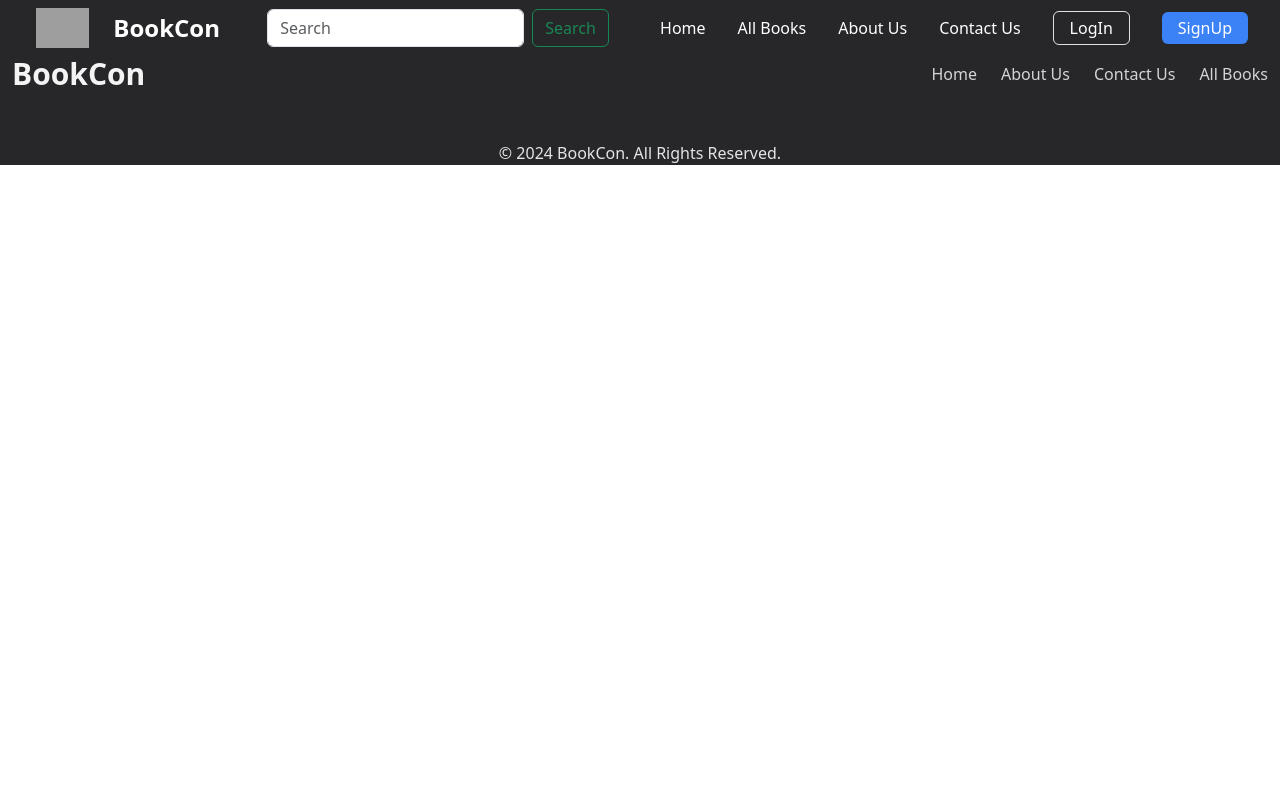
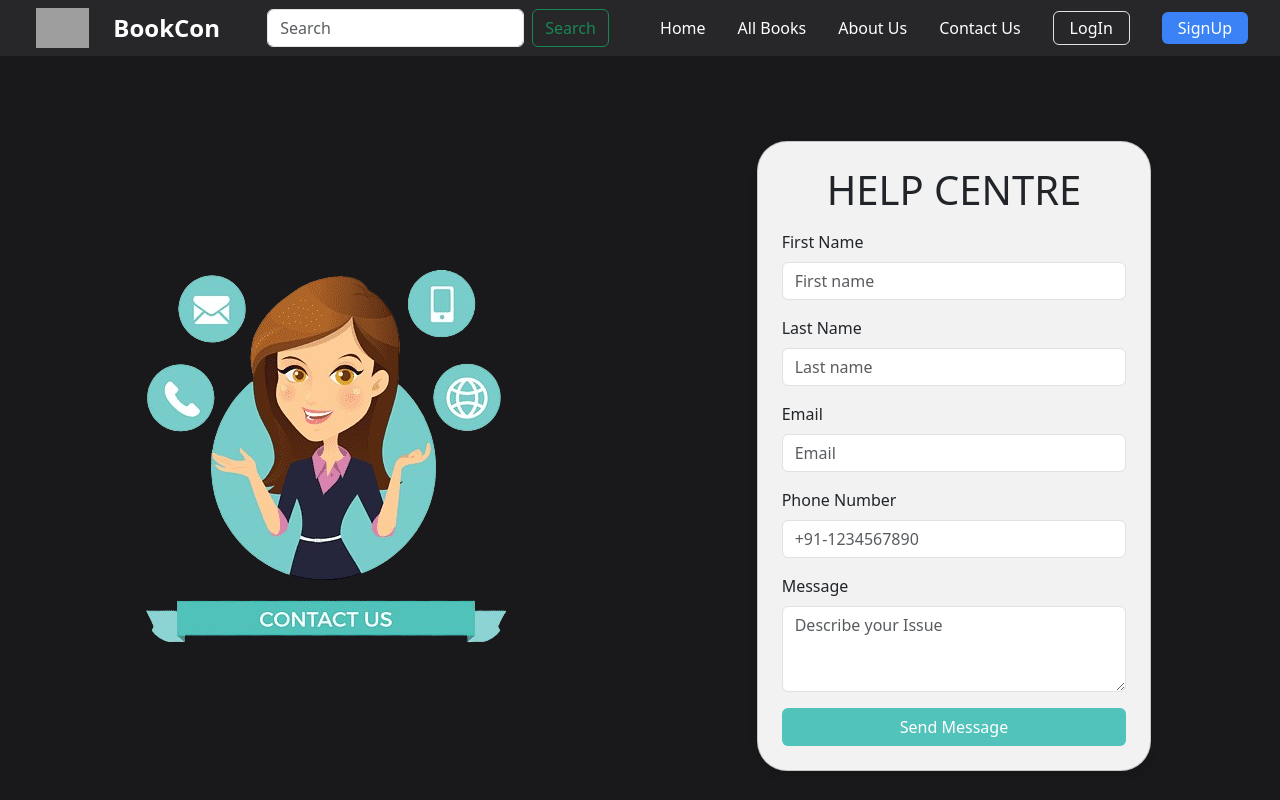
Before and after one commit to nottpande/BookCon, a React (Vite) app in the folder frontend/: page /contact-us in a window 1280 px wide. Shown: the top 800 px of the page. Built offline with nearby package versions, Linux system fonts and the light colour scheme; grey boxes are pictures that could not be loaded.

Commit message:
minor changes

```diff
--- a/frontend/src/App.jsx
+++ b/frontend/src/App.jsx
@@ -18,6 +18,7 @@ import AllOrders from "./components/AdminPages/AllOrders";
 import AddBook from "./components/AdminPages/AddBook";
 import UpdateBooks from "./components/AdminPages/UpdateBooks";
 import AboutUs from "./pages/About_Us";
+import ContactUs from "./pages/ContactUs";
 const App = () => {
     const dispatch = useDispatch();
     const role = useSelector((state) => state.auth.role);
@@ -42,6 +43,7 @@ const App = () => {
                     element={<ViewBookDetails />}
                 />
                 <Route path="/about-us" element={<AboutUs/>}></Route>
+                <Route path="/contact-us" element={<ContactUs/>}></Route>
                 <Route path="/cart" element={<Cart />} />
                 <Route path="/login" element={<Login />} />
                 <Route path="/signup" element={<Signup />} />
--- a/frontend/src/components/Navbar.css
+++ b/frontend/src/components/Navbar.css
@@ -1,3 +1,3 @@
-.searchbar {
-    width : 600px;
+.form-control.me-2 .searchbar {
+    width: 600px;
 }
--- a/frontend/src/components/Navbar.jsx
+++ b/frontend/src/components/Navbar.jsx
@@ -70,8 +70,8 @@ const Navbar = () => {
             </Link>
           </div>
           <form class="d-flex" role="search">
-          <input class="form-control me-2 searchbar" type="search" placeholder="Search" aria-label="Search"/>
-          <button class="btn btn-outline-success" type="submit">Search</button>
+            <input class="form-control me-2 searchbar" type="search" placeholder="Search" aria-label="Search"/>
+            <button class="btn btn-outline-success" type="submit">Search</button>
           </form>
           <div className=" w-1/6 block  lg:hidden">
             <button
```
